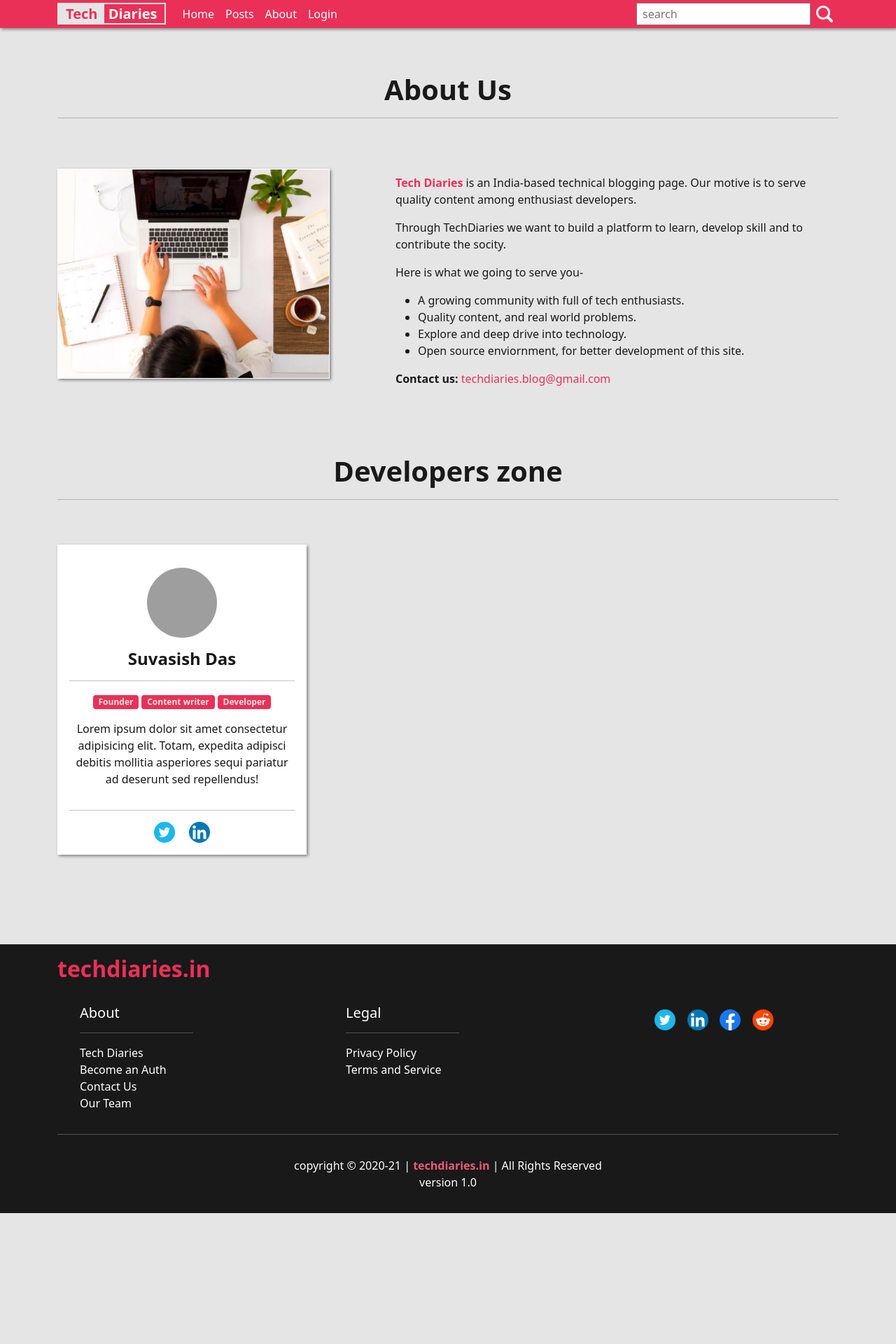
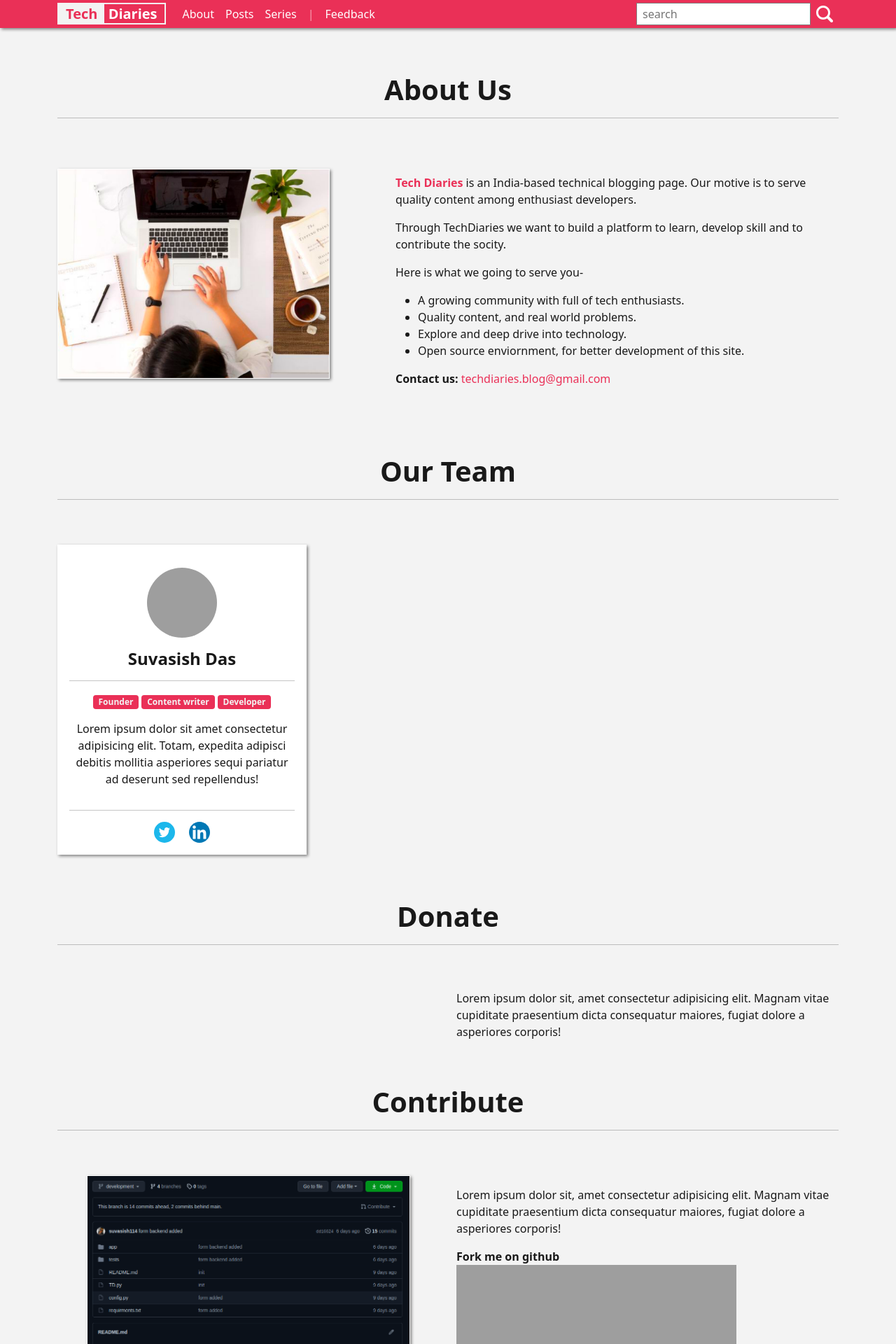
Before and after one commit to suvasish114/Techdiaries.in, a Flask app: page /about/ in a window 1280 px wide. Shown: the top 1920 px of the page at 70% size. Before the commit the page ends 1733 px from the top, so only its background shows below. Run offline with Flask 2, Linux system fonts and the light colour scheme; grey boxes are pictures that could not be loaded.

Commit message:
user login removed

```diff
--- a/app/__init__.py
+++ b/app/__init__.py
@@ -1,6 +1,7 @@
 from config import config
-from flask import Flask, render_template
+from flask import Flask
 from flask_sqlalchemy import SQLAlchemy
+
 
 db = SQLAlchemy()
 
@@ -11,6 +12,7 @@ def create_app(config_name):
     config[config_name].init_app(app)
 
     db.init_app(app)
+    #db.create_all()
 
     from .main import main as main_blueprint
     app.register_blueprint(main_blueprint)
--- a/app/email.py
+++ b/app/email.py
@@ -0,0 +1 @@
+# to be implement
--- a/app/main/views.py
+++ b/app/main/views.py
@@ -1,6 +1,8 @@
 from flask import render_template, url_for, redirect
 from . import main
-from .forms import Login_Form, Registration_Form
+from .forms import Login_Form
+# from .. import db
+from ..models import Admin, db
 
 # all routes of page
 
@@ -8,8 +10,7 @@ from .forms import Login_Form, Registration_Form
 @main.route('/')
 @main.route('/home/')
 def index():
-    user_name = 'suvasish'
-    return render_template('index.html', user_name=user_name)
+    return render_template('index.html')
 
 
 #------------------------------------------------------------- blog
@@ -23,47 +24,73 @@ def blog():
 def post():
     return render_template('post.html')
 
-
-# ----------------------------------------------------------- login
-@main.route('/login/', methods=['GET','POST'])
-def login():
+# ----------------------------------------------------------- Admin
+@main.route('/admin/', methods=['GET','POST'])
+def admin():
     form = Login_Form()
 
     # GET request action
     if form.validate_on_submit():
-        print("Email: "+form.login_form_email.data)
-        print("Password: "+form.login_form_pass.data)
-
-        # reseting all data to empty str
-        form.login_form_email.data=''
-        form.login_form_pass.data=''
-
-        # redirect session
-        return redirect(url_for('main.index'))
-
-    return render_template('login.html', form=form)
+        print('-'*10)
+        print('Admin Id: '+form.login_form_id.data)
+        print('Password: '+form.login_form_pass.data)
+        print('-'*10)
 
 
-# ------------------------------------------------------------ registration
-@main.route('/registration/', methods=['GET', 'POST'])
-def registration():
-    form = Registration_Form()
+        # storing in database
+        my_user = Admin(admin_id = form.login_form_id.data, admin_password = form.login_form_pass.data)
+        db.session.add(my_user)
+        db.session.commit()
 
-    # GET request action
-    if form.validate_on_submit():
-        print('Name: '+form.registration_form_name.data)
-        print('Email: '+form.registration_form_email.data)
-        print('Pass: '+form.registration_form_pass.data)
+        return render_template('index.html')
+    return render_template('admin.html', form=form)
 
-        # reseting all data to empty str
-        form.registration_form_name.data=''
-        form.registration_form_email.data=''
-        form.registration_form_pass.data=''
-        form.registration_form_cpass.data=''
+# ----------------------------------------------------------- login
+# @main.route('/login/', methods=['GET','POST'])
+# def login():
+#     form = Login_Form()
 
-        # redirect page
-        return redirect(url_for('main.login'))
-    return render_template('registration.html', form=form)
+#     # GET request action
+#     if form.validate_on_submit():
+#         print("Email: "+form.login_form_email.data)
+#         print("Password: "+form.login_form_pass.data)
+
+#         # storing in database
+#         # db.create_all()
+#         my_user = User(email = form.login_form_email.data, password = form.login_form_pass.data)
+#         db.session.add(my_user)
+#         db.session.commit()
+
+#         # reseting all data to empty str
+#         form.login_form_email.data=''
+#         form.login_form_pass.data=''
+
+#         # redirect session
+#         return redirect(url_for('main.index'))
+
+#     return render_template('login.html', form=form)
+
+
+# # ------------------------------------------------------------ registration
+# @main.route('/registration/', methods=['GET', 'POST'])
+# def registration():
+#     form = Registration_Form()
+
+#     # GET request action
+#     if form.validate_on_submit():
+#         print('Name: '+form.registration_form_name.data)
+#         print('Email: '+form.registration_form_email.data)
+#         print('Pass: '+form.registration_form_pass.data)
+
+#         # reseting all data to empty str
+#         form.registration_form_name.data=''
+#         form.registration_form_email.data=''
+#         form.registration_form_pass.data=''
+#         form.registration_form_cpass.data=''
+
+#         # redirect page
+#         return redirect(url_for('main.login'))
+#     return render_template('registration.html', form=form)
 
 
 #------------------------------------------------------------- about
@@ -78,7 +105,7 @@ def feedback():
     return render_template('feedback.html')
 
 # ------------------------------------------------------------ user
-@main.route('/user/')
-@main.route('/user/<user_name>')
-def user(user_name):
-    return render_template('user.html', user_name = user_name)
+# @main.route('/user/')
+# @main.route('/user/<user_name>')
+# def user(user_name):
+#     return render_template('user.html', user_name = user_name)
--- a/app/static/css/style.css
+++ b/app/static/css/style.css
@@ -4,10 +4,14 @@
     copyright: 2021, Tech Diaries
 ---------------------------------------------------------*/
 
+/*---- google fonts ----*/
+
+
 /*---- color scheme ----*/
 :root{
     --black: #191919;
-    --white: #e5e5e5;
+    /* --white: #e5e5e5; */
+    --white: #f3f3f3;
     --primary-red: #ea3057;
     --primary-gray: #5b5553;
     --primary-yellow: #F1C40F;
@@ -95,6 +99,9 @@ input{
 .welcome-carousel h1, .welcome-carousel h4{
     color: var(--white);
 }
+.TD-icons:hover{
+    filter: brightness(150%);
+}
 
 
 /*---- button ----*/
@@ -123,6 +130,7 @@ button:hover, .TD_btn:hover{
 }
 .card-image{
     height: 100%;
+    max-height: 250px;
     object-fit: cover;
 }
 .user-profile{
@@ -192,7 +200,7 @@ button:hover, .TD_btn:hover{
 .post{
     padding: 2em 1em;
     background-color: white;
-    border: 1px solid var(--secondary-gray);
+    /* border: 1px solid var(--secondary-gray); */
 }
 .post-auth-info{
     color: var(--secondary-red);
@@ -200,6 +208,14 @@ button:hover, .TD_btn:hover{
 }
 .post-image{
     max-height: 400px;
+}
+
+/*---- form ----*/
+.form-input-100{
+    width: 100%;
+}
+.form-input-50{
+    width: 50%;
 }
 
 
@@ -220,7 +236,6 @@ button:hover, .TD_btn:hover{
     color: white;
     background-color: var(--black);
 }
-
 footer div a h4{
     color: var(--secondary-red);
 }
--- a/app/templates/about.html
+++ b/app/templates/about.html
@@ -26,7 +26,7 @@
             </div>
         </div>
     </div>
-    <h1 id="our_team" class="d-flex justify-content-center">Developers zone</h1>
+    <h1 id="our_team" class="d-flex justify-content-center">Our Team</h1>
     <hr>
     <div class="row py-5">
         <div class="col-md-4">
@@ -42,9 +42,9 @@
                     <p class="py-3">Lorem ipsum dolor sit amet consectetur adipisicing elit. Totam, expedita
                         adipisci debitis mollitia asperiores sequi pariatur ad deserunt sed repellendus!</p>
                     <hr>
-                    <a href="https://twitter.com/Suvasis38993551"><img class="mx-2" width="30px"
+                    <a href="https://twitter.com/Suvasis38993551"><img class="TD-icons mx-2" width="30px"
                             src="{{ url_for('static', filename='/res/twitter_icon.svg') }}"></a>
-                    <a href="https://www.linkedin.com/in/suvasish-das-73862b1a0/"><img class="mx-2" width="30px"
+                    <a href="https://www.linkedin.com/in/suvasish-das-73862b1a0/"><img class="TD-icons mx-2" width="30px"
                             src="{{ url_for('static', filename='/res/linkedin_icon.svg') }}"></a>
                 </div>
             </div>
@@ -73,5 +73,32 @@
             </div>
         </div> -->
     </div>
+
+    <h1 id="our_team" class="d-flex justify-content-center">Donate</h1>
+    <hr>
+    <div class="row py-5">
+        <div class="col-md-6">
+        </div>
+        <div class="col-md-6">
+            <p>Lorem ipsum dolor sit, amet consectetur adipisicing elit. Magnam vitae cupiditate praesentium dicta consequatur maiores, fugiat dolore a asperiores corporis!</p>
+        </div>
+    </div>
+
+    <h1 id="our_team" class="d-flex justify-content-center">Contribute</h1>
+    <hr>
+    <div class="row py-5">
+        <div align="center" class="col-md-6">
+            <img class="about-img img-fluid" src="{{ url_for('static', filename='res/about_github.png') }}" alt="">
+        </div>
+        <div class="py-3 col-md-6">
+            <p>Lorem ipsum dolor sit, amet consectetur adipisicing elit. Magnam vitae cupiditate praesentium dicta consequatur maiores, fugiat dolore a asperiores corporis!</p>
+            <div>
+                <strong>Fork me on github </strong>
+                <a class="TD-icons" href=""><img src="https://img.shields.io/badge/GitHub-100000?style=for-the-badge&logo=github&logoColor=white"></a>
+            </div>
+
+        </div>
+    </div>
+
 </div>
 {% endblock %}
--- a/app/templates/base.html
+++ b/app/templates/base.html
@@ -11,6 +11,9 @@
         integrity="sha384-EVSTQN3/azprG1Anm3QDgpJLIm9Nao0Yz1ztcQTwFspd3yD65VohhpuuCOmLASjC" crossorigin="anonymous">
 
     <link rel="stylesheet" href="{{ url_for('static', filename='css/style.css') }}">
+    <link rel="icon" href="{{ url_for('static', filename='res/favicon.png') }}">
+    <!-- google fonts -->
+
     <!-- title -->
     <title>{% block title %}{% endblock %} | Tech Diaries</title>
 </head>
@@ -33,32 +36,25 @@
             <div class="collapse navbar-collapse" id="navbarSupportedContent">
                 <ul class="navbar-nav me-auto mb-2 mb-lg-0">
                     <li class="nav-item">
-                        <a class="nav-link active" href="{{ url_for('main.index') }}">Home</a>
+                        <a class="nav-link active" href="{{ url_for('main.about') }}">About</a>
                     </li>
                     <li class="nav-item">
                         <a class="nav-link active" href="{{ url_for('main.blog') }}">Posts</a>
                     </li>
                     <li class="nav-item">
-                        <a class="nav-link active" href="{{ url_for('main.about') }}">About</a>
+                        <a class="nav-link active" href="#">Series</a>
                     </li>
-
-                    {% if user_name %}
-                    <li><span class="nav-link">|</span></li>
+                    <li class="nav-link">
+                        |
+                    </li>
                     <li class="nav-item">
-                        <a class="nav-link active" href="{{ url_for('main.user') }}">
-                            <img width="20px" src="{{ url_for('static', filename='res/user_icon_white.svg') }}" alt="">
-                            {{ user_name }}
-                        </a>
+                        <a class="nav-link active" href="{{ url_for('main.feedback') }}">Feedback</a>
                     </li>
-                    {% else %}
-                    <li class="nav-item">
-                        <a class="nav-link active" href="{{ url_for('main.login') }}">Login</a>
-                    </li>
-                    {% endif %}
                 </ul>
                 <form class="d-flex">
                     <input class="px-2" type="search" placeholder="search" aria-label="Search">
-                    <a href=""><img class="px-1" src="{{ url_for('static', filename='/res/search_icon_white.svg') }}" alt=""></a>
+                    <a href=""><img class="px-1" src="{{ url_for('static', filename='/res/search_icon_white.svg') }}"
+                            alt=""></a>
 
                     <!-- <input class="form-control me-2" type="search" placeholder="Search" aria-label="Search">
               <button class="btn btn-outline-success" type="submit">Search</button> -->
@@ -116,10 +112,10 @@
                     </ul>
                 </div>
                 <div align="center" class="col-md-4 col-sm-12 td_footer_link">
-                    <a href=""><img width="30px" src="{{ url_for('static', filename='/res/twitter_icon.svg') }}"></a>
-                    <a href=""><img width="30px" src="{{ url_for('static', filename='/res/linkedin_icon.svg') }}"></a>
-                    <a href=""><img width="30px" src="{{ url_for('static', filename='/res/facebook_icon.svg') }}"></a>
-                    <a href=""><img width="30px" src="{{ url_for('static', filename='/res/reddit_icon.svg') }}"></a>
+                    <a class="TD-icons" href=""><img width="30px" src="{{ url_for('static', filename='/res/twitter_icon.svg') }}"></a>
+                    <a class="TD-icons" href=""><img width="30px" src="{{ url_for('static', filename='/res/linkedin_icon.svg') }}"></a>
+                    <a class="TD-icons" href=""><img width="30px" src="{{ url_for('static', filename='/res/facebook_icon.svg') }}"></a>
+                    <a class="TD-icons" href=""><img width="30px" src="{{ url_for('static', filename='/res/reddit_icon.svg') }}"></a>
                 </div>
             </div>
             <hr>
--- a/app/templates/blog.html
+++ b/app/templates/blog.html
@@ -12,7 +12,7 @@
                         <div class="row">
                             <div class="col-md-4 col-sm-4 col-4">
                                 <img class="img-fluid card-image"
-                                    src="https://encrypted-tbn0.gstatic.com/images?q=tbn:ANd9GcSScUjJlOQdZOip_tt2L0xxu2Hjo9rM2VAyeQ&usqp=CAU"
+                                    src="{{ url_for('static', filename='res/demo.png') }}"
                                     alt="">
                             </div>
                             <div class="col-md-8 col-sm-8 col-8">
--- a/app/templates/index.html
+++ b/app/templates/index.html
@@ -57,7 +57,7 @@
                         <div class="card">
                             <div class="row">
                                 <div class="col-md-4 col-sm-4 col-4">
-                                    <img class="img-fluid card-image" src="" alt="">
+                                    <img class="img-fluid card-image" src="{{ url_for('static', filename='res/demo.png') }}" alt="">
                                 </div>
                                 <div class="col-md-8 col-sm-8 col-8">
                                     <div class="card-body">
--- a/config.py
+++ b/config.py
@@ -11,6 +11,8 @@ class Config:
 class DevelopmentConfig(Config):
     DEBUG = True
     SQLALCHEMY_DATABASE_URI = 'sqlite:///' + path.join(basedir, 'database.sqlite')
+    SQLALCHEMY_ECHO = False
+    SQLALCHEMY_TRACK_MODIFICATIONS = False
 
 class TestingConfig(Config):
     TESTING = True
```
Also changed, not shown: app/main/forms.py (+7 -7 lines), app/models.py (+15 -5 lines), app/templates/admin.html (renamed from app/templates/login.html, +9 -9 lines), app/templates/feedback.html (+11 -1 lines), app/templates/post.html (+37 -16 lines), app/templates/registration.html (deleted, +0 -32 lines), README.md, app/static/res/about_github.png (added), app/static/res/favicon.png (added).
